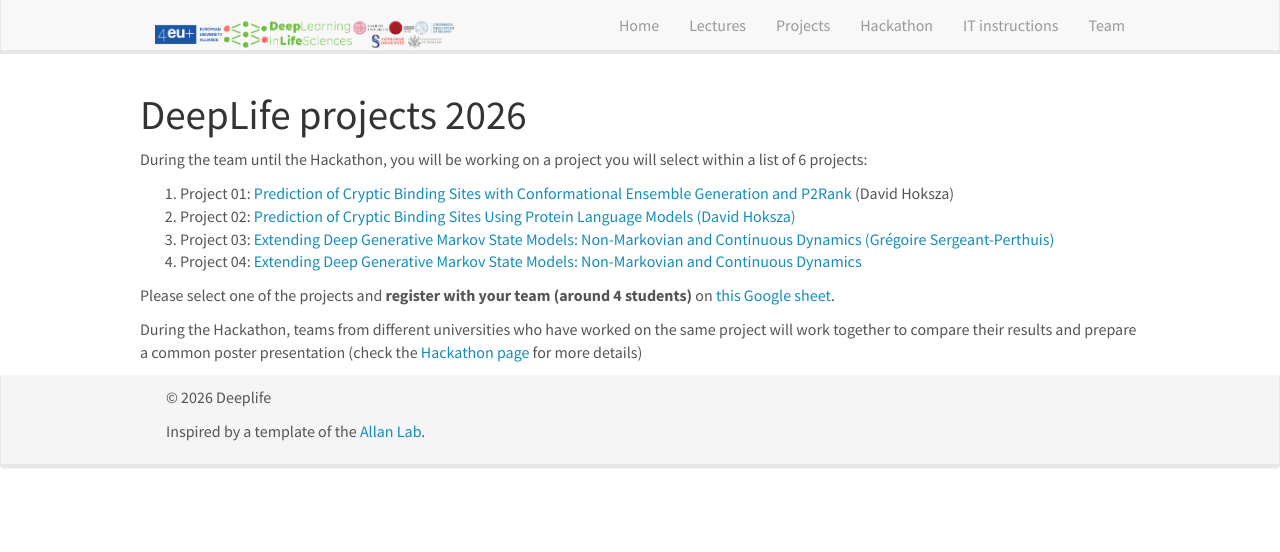
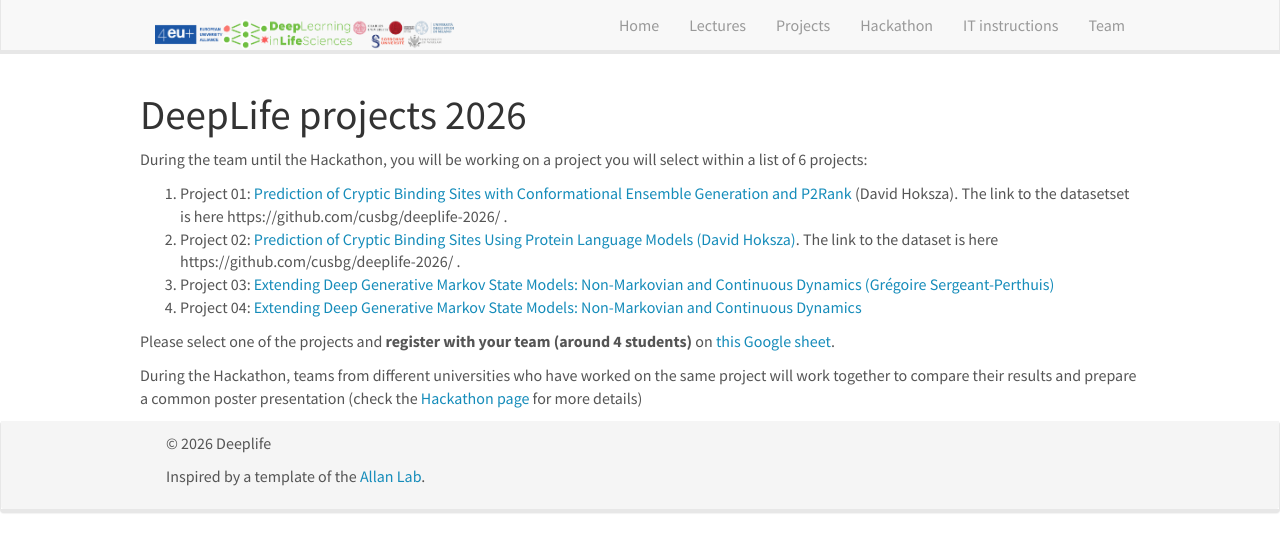
Before and after one commit to GregoireSU/deeplife4eu.github.io, a Jekyll site: the page built from _pages/projects.md, in a window 1280 px wide. Shown: the top 552 px of the page. Built offline with Jekyll 4.4.1, drawn with Linux system fonts in a browser that asks for light colours; nearby versions of some CDN libraries.

Commit message:
update projects

```diff
--- a/_pages/projects.md
+++ b/_pages/projects.md
@@ -9,8 +9,8 @@ permalink: /projects
 
 During the team until the Hackathon, you will be working on a project you will select within a list of 6 projects:
 
-1. Project 01: [Prediction of Cryptic Binding Sites with Conformational Ensemble Generation and P2Rank](../project1.html) (David Hoksza)
-2. Project 02: <a href="https://drive.google.com/file/d/16CSXOnEl8Ug-hVuBZvMlPPjXUHLeGJ9g/view?usp=sharing">Prediction of Cryptic Binding Sites Using Protein Language Models (David Hoksza)</a>
+1. Project 01: [Prediction of Cryptic Binding Sites with Conformational Ensemble Generation and P2Rank](../project1.html) (David Hoksza). The link to the datasetset is here https://github.com/cusbg/deeplife-2026/ .
+2. Project 02: <a href="https://drive.google.com/file/d/16CSXOnEl8Ug-hVuBZvMlPPjXUHLeGJ9g/view?usp=sharing">Prediction of Cryptic Binding Sites Using Protein Language Models (David Hoksza)</a>. The link to the dataset is here https://github.com/cusbg/deeplife-2026/ .
 3. Project 03: <a href="https://drive.google.com/file/d/17NwklXgX2V-JUcTra4q9WCPUbLLc598f/view?usp=sharing"> Extending Deep Generative Markov State Models: Non-Markovian and Continuous Dynamics (Grégoire Sergeant-Perthuis)</a>
 4. Project 04: <a href="https://drive.google.com/file/d/103t8A6FwMunJDW20i6pO__bJN0GskmVe/view?usp=sharing">Extending Deep Generative Markov State Models: Non-Markovian and Continuous
 Dynamics</a>
```
